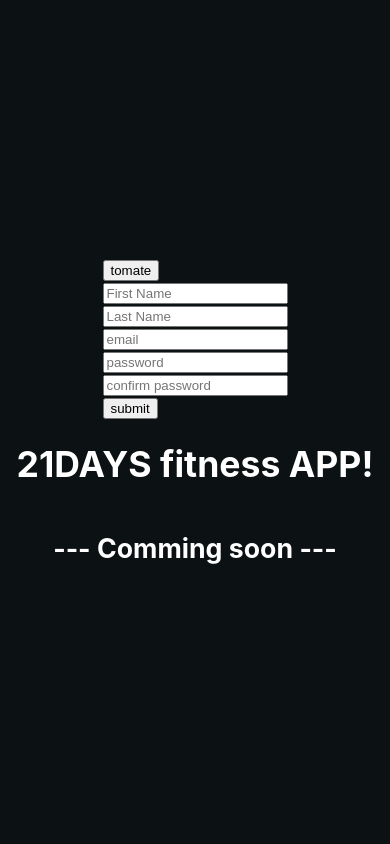
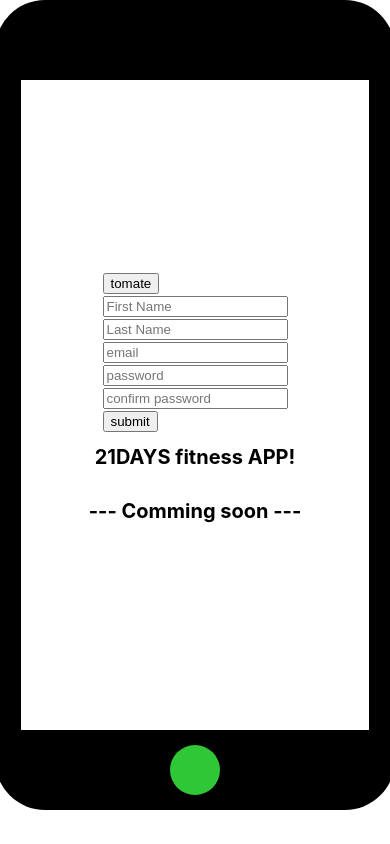
Before and after one commit to agusNiko/21DAYS-fitness-client, a React (Create React App) app: page / in a window 390 px wide. Built offline with nearby package versions, Linux system fonts and the light colour scheme.

Commit message:
style view as cellphone view

```diff
--- a/src/App.css
+++ b/src/App.css
@@ -1,21 +1,49 @@
 .App {
   display: flex;
   justify-content: space-between;
+  background-color: #ffffff;
+  color: rgb(255, 255, 255);
+  font-size: calc(10px + 2vmin);
+  flex-direction: column;
+  align-items: center;
+  justify-content: center;
 }
 
-.App-logo {
-  height: 40vmin;
-  pointer-events: none;
+.Case {
+  width: 400px;
+  background-color: rgb(255, 255, 255);
+  display: flex;
+  flex-direction: column;
+  justify-content: center;
+  align-self: center;
 }
 
-@media (prefers-reduced-motion: no-preference) {
-  .App-logo {
-    animation: App-logo-spin infinite 20s linear;
-  }
+.Case-top {
+  height: 80px;
+  background-color: rgb(0, 0, 0);
+  border-top-left-radius: 50px 50px;
+  border-top-right-radius: 50px 50px;
+}
+
+.Case-sides {
+  width: 30px;
+  background-color: rgb(0, 0, 0);
+}
+
+.Case-middle {
+  display: flex;
+  flex-direction: row;
+}
+
+.Scream {
+  width: 375px;
+  height: 812px;
+  display: flex;
+  flex-direction: column;
 }
 
 .App-header {
-  background-color: #0c1113;
+  background-color: #f7f7f7;
   min-height: 100vh;
   display: flex;
   flex-direction: column;
@@ -25,15 +53,24 @@
   color: white;
 }
 
-.App-link {
-  color: #61dafb;
+.Case-bottom {
+  display: flex;
+  flex-direction: column;
+  background-color: black;
+  height: 80px;
+  border-bottom-right-radius: 50px 50px;
+  border-bottom-left-radius: 50px 50px;
+  display: flex;
+  align-items: center;
+  justify-content: center;
+}
+.Case-bottom_center {
+  background-color: #30c737;
+  height: 50px;
+  width: 50px;
+  border-radius: 50%;
 }
 
-@keyframes App-logo-spin {
-  from {
-    transform: rotate(0deg);
-  }
-  to {
-    transform: rotate(360deg);
-  }
+.Case-bottom_sides {
+  width: 40px;
 }
--- a/src/App.js
+++ b/src/App.js
@@ -3,8 +3,18 @@ import MainView from "./components/main-view/Main-view";
 
 function App() {
   return (
-    <div className="App App-header">
-      <MainView />
+    <div className="App">
+      <div className="Case">
+        <div className="Case-top "></div>
+        <div className="Case-middle">
+          <div className="Case-sides"></div>
+          <MainView />
+          <div className="Case-sides"></div>
+        </div>
+        <div className="Case-bottom">
+          <div className="Case-bottom_center"></div>
+        </div>
+      </div>
     </div>
   );
 }
--- /dev/null
+++ b/src/components/main-view/Main-view.css
@@ -0,0 +1,18 @@
+h1 {
+  font-size: 20px;
+  color: #000;
+}
+
+h2 {
+  font-size: 20px;
+  color: #000;
+}
+
+.main-view {
+  height: 650px;
+  width: 400px;
+  display: flex;
+  flex-direction: column;
+  justify-content: center;
+  align-items: center;
+}
--- a/src/components/main-view/main-view.jsx
+++ b/src/components/main-view/main-view.jsx
@@ -1,21 +1,23 @@
 import React from "react";
+import "./Main-view.css";
 
 import Header from "../header/Header";
 import RegistrationView from "../registration-view/Registration-view";
+import { width } from "@mui/system";
 
 class MainView extends React.Component {
   constructor() {
     super();
-    this.state = { color: "red" };
+    this.state = {};
   }
 
   render() {
     return (
-      <>
+      <div className="main-view">
         <RegistrationView />
-        <h1>21DAYS fitness APP!</h1>
+        <h1 className="">21DAYS fitness APP!</h1>
         <h2>--- Comming soon ---</h2>
-      </>
+      </div>
     );
   }
 }
--- a/src/components/registration-view/registration-view.jsx
+++ b/src/components/registration-view/registration-view.jsx
@@ -1,13 +1,7 @@
 import React, { useState } from "react";
 
 function RegistrationView(props) {
-  const [inputValue, setInputValue] = useState([]);
-  const [tomate, setTomate] = useState();
-  const [username, setUsername] = useState("");
-  const [password, setPassword] = useState("");
-  const [confirmPassword, setConfirmPassword] = useState("");
-  const [email, setEmail] = useState("");
-  const [birthday, setBirthday] = useState("");
+  const [inputValues, setInputValue] = useState({});
 
   const handleSubmit = (e) => {
     e.preventDefault();
@@ -16,18 +10,12 @@ function RegistrationView(props) {
   function handleChange(event) {
     let inputName = event.target.name;
     let value = event.target.value;
-    let tomatin = { [inputName]: value };
-
-    setInputValue((prevItems) => {
-      return [...prevItems, { [inputName]: value }];
-    });
-
-    setTomate({ ...tomate, [inputName]: value });
+    setInputValue({ ...inputValues, [inputName]: value });
   }
 
   return (
     <div>
-      <button onClick={() => console.log(tomate)}>tomate</button>
+      <button onClick={() => console.log(inputValues)}>tomate</button>
       <div className="sign-up-form">
         <form id="registrationForm" action="/" method="POST">
           <div className="form-control">
```
